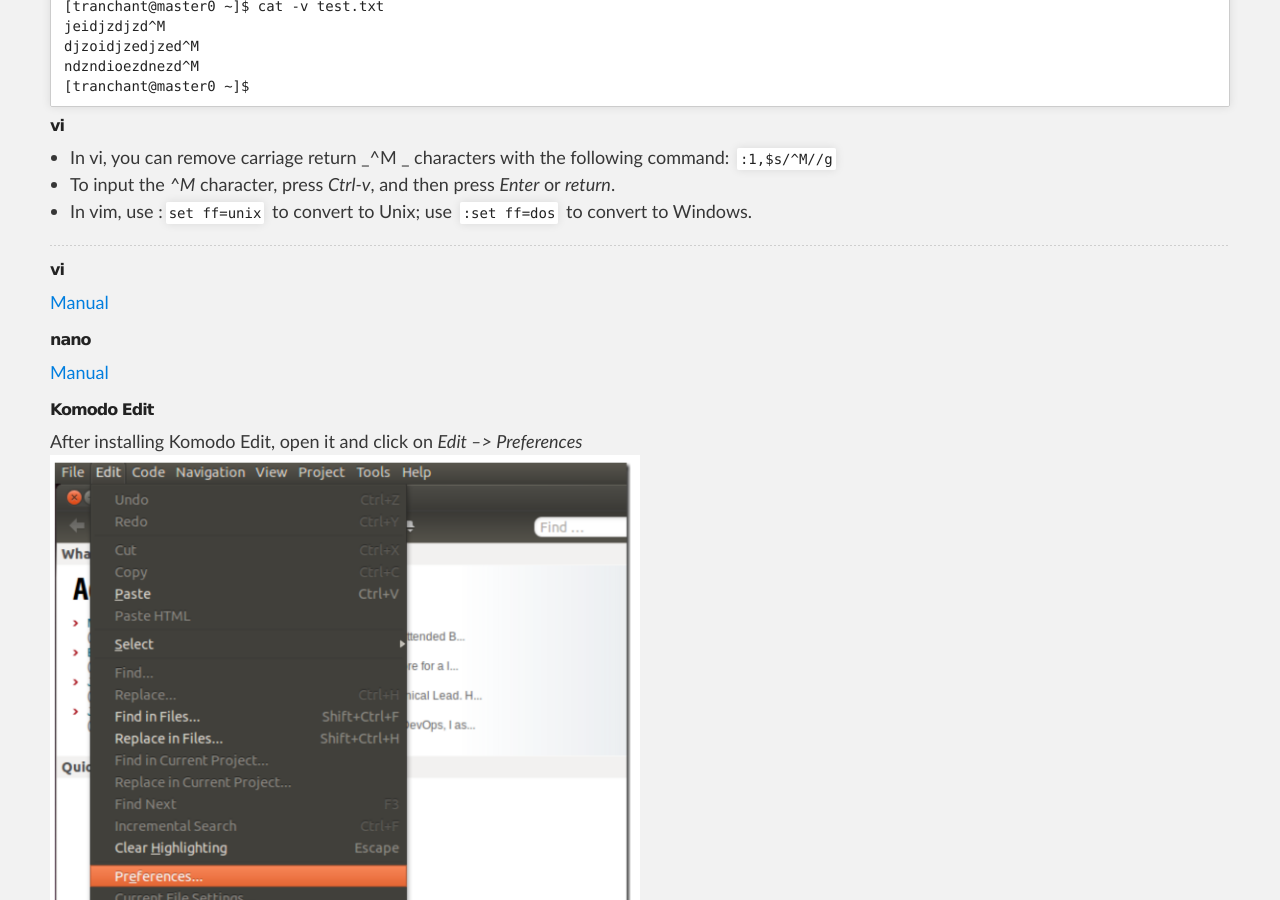
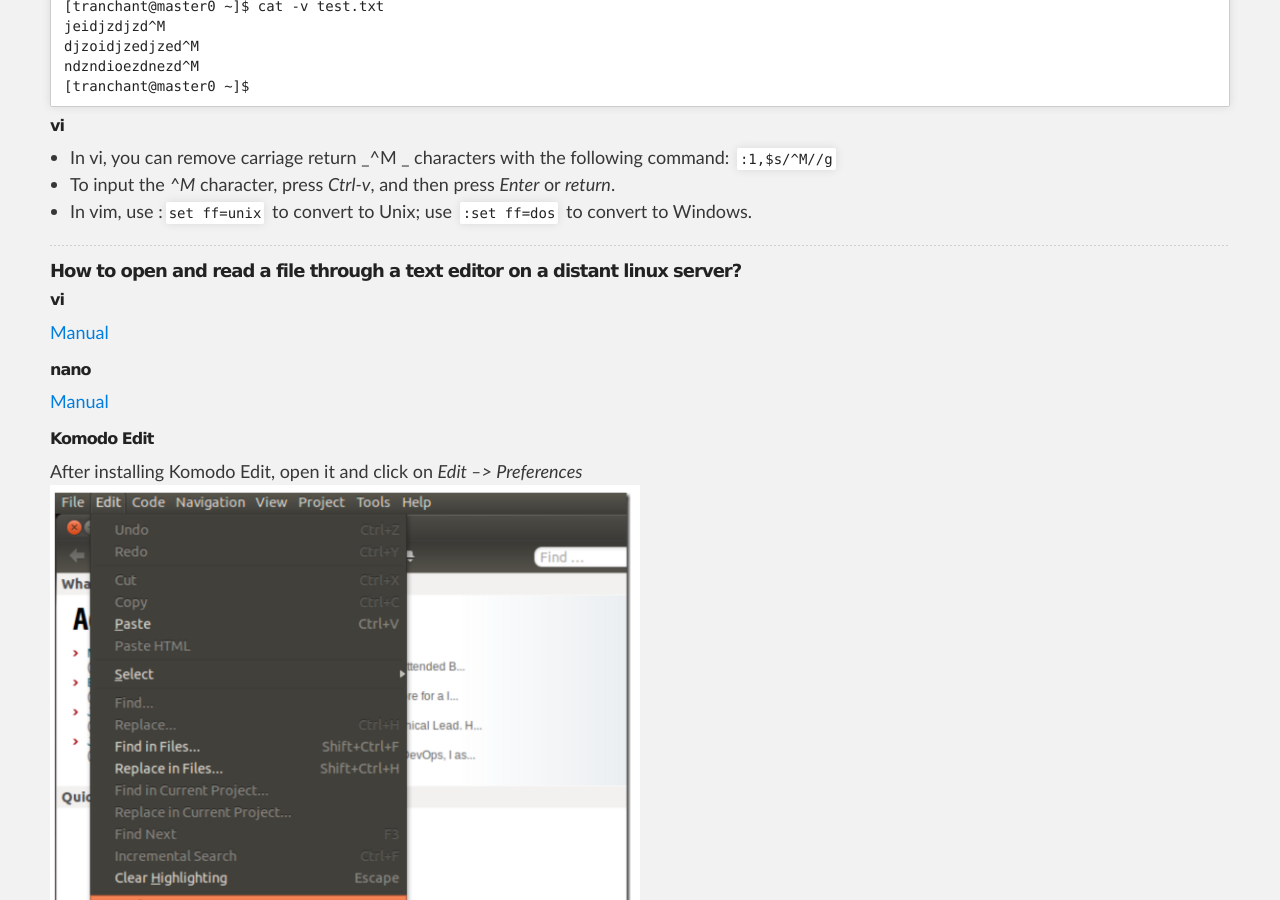
Before and after one commit to SouthGreenPlatform/trainings, a Jekyll site: the page built from _pages/linux/linuxPractice.md, in a window 1280 px wide and 900 px high, scrolled down 4636 px. Built offline with Jekyll 4.4.1, drawn with Linux system fonts in a browser that asks for light colours; nearby versions of some CDN libraries.

Commit message:
Update linuxPractice.md

```diff
--- a/_pages/linux/linuxPractice.md
+++ b/_pages/linux/linuxPractice.md
@@ -183,6 +183,7 @@ ndzndioezdnezd^M
 -----------------------
 
 <a name="readFile"></a>
+##### How to open and read a file through a text editor on a distant linux server?
 
 ###### vi
 [Manual](https://www.washington.edu/computing/unix/vi.html/)
```
